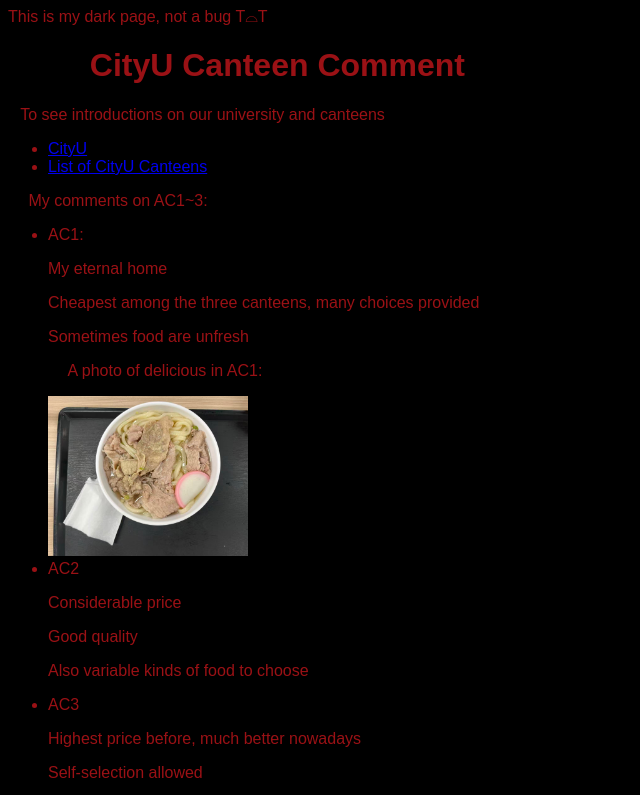
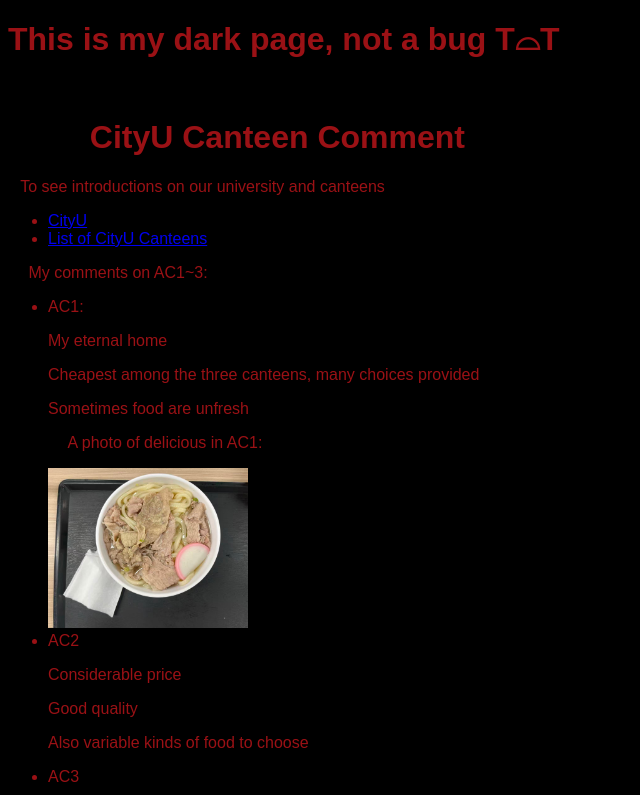
Before and after one commit to M-Castivar/first-exercise, a plain HTML site: page index.html in a window 1280 px wide. Shown: the top 795 px of the page, without its empty margins (0-640 px from the left). Drawn offline with Linux system fonts and the light colour scheme.

Commit message:
Update index.html

```diff
--- a/index.html
+++ b/index.html
@@ -13,7 +13,7 @@
     </head>
 
     <body>
-         This is my dark page, not a bug T⌓T
+        <h1>This is my dark page, not a bug T⌓T </h1>
         <br>
         <h1> &emsp; &emsp; CityU Canteen Comment </h1>
         <p> &ensp; To see introductions on our university and canteens </p>
```
